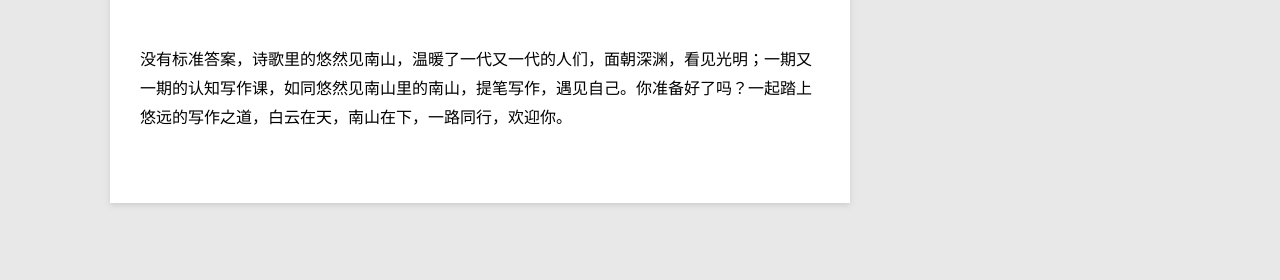
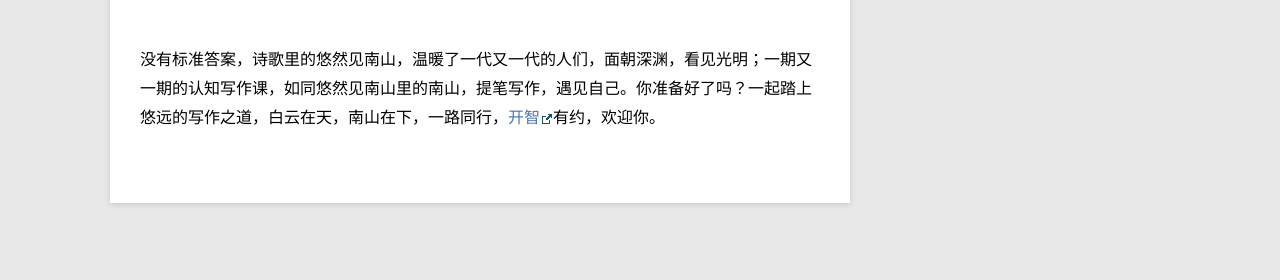
Before and after one commit to violettianjie/violettianjie.github.io, a Jekyll site: the page built from _posts/blog/2017-09-05-ConWriting.md, in a window 1280 px wide. Shown: the part 1324-1604 px from the top of the page. Built offline with Jekyll 4.4.1, drawn with Linux system fonts in a browser that asks for light colours.

Commit message:
Update 2017-09-05-ConWriting.md

```diff
--- a/_posts/blog/2017-09-05-ConWriting.md
+++ b/_posts/blog/2017-09-05-ConWriting.md
@@ -35,4 +35,4 @@ category: blog
 
 回顾这一次的课程，想到这句 ：南山是一座什么样的山？认知写作课是一门什么样的课？
 
-没有标准答案，诗歌里的悠然见南山，温暖了一代又一代的人们，面朝深渊，看见光明；一期又一期的认知写作课，如同悠然见南山里的南山，提笔写作，遇见自己。你准备好了吗？一起踏上悠远的写作之道，白云在天，南山在下，一路同行，欢迎你。
+没有标准答案，诗歌里的悠然见南山，温暖了一代又一代的人们，面朝深渊，看见光明；一期又一期的认知写作课，如同悠然见南山里的南山，提笔写作，遇见自己。你准备好了吗？一起踏上悠远的写作之道，白云在天，南山在下，一路同行，[开智](http://www.openmindclub.com)有约，欢迎你。
```
